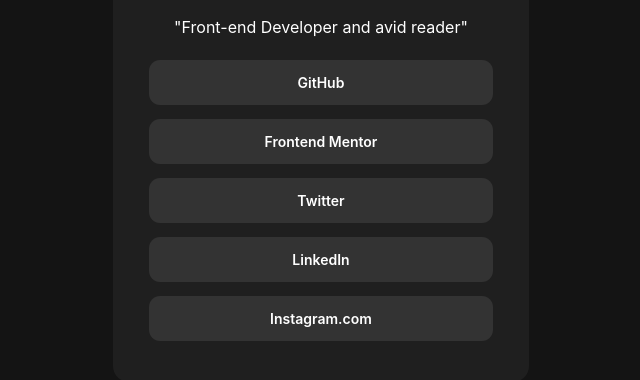
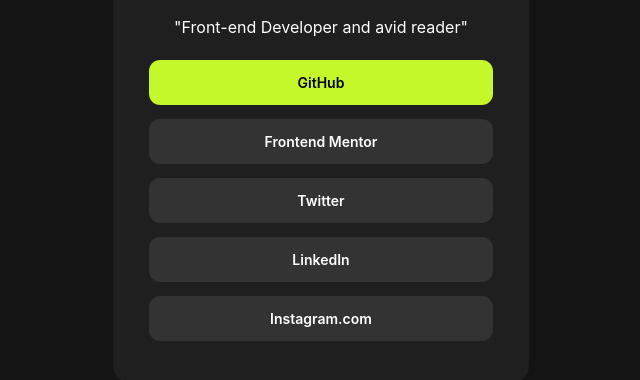
Before and after one commit to harshv5094/social-link-page, a website built with Vite: page index.html in a window 1280 px wide. In both pictures the pointer is over the link "GitHub". Shown: the part 338-718 px from the top of the page, without its empty margins (319-959 px from the left). Built offline with nearby package versions, Linux system fonts and the light colour scheme.

Commit message:
feat: Finished the challenge

```diff
--- a/style.css
+++ b/style.css
@@ -63,6 +63,12 @@
   margin: 1em 2em;
   border-radius: 0.8em;
   background-color: var(--grey);
+  transition: background-color 0.4s ease-out;
+}
+
+.media-button:hover {
+  background-color: var(--green);
+  color: black;
 }
 
 @media only screen and (max-width: 375px) {
```
Also changed, not shown: README.md (added), screenshot.png (added).
